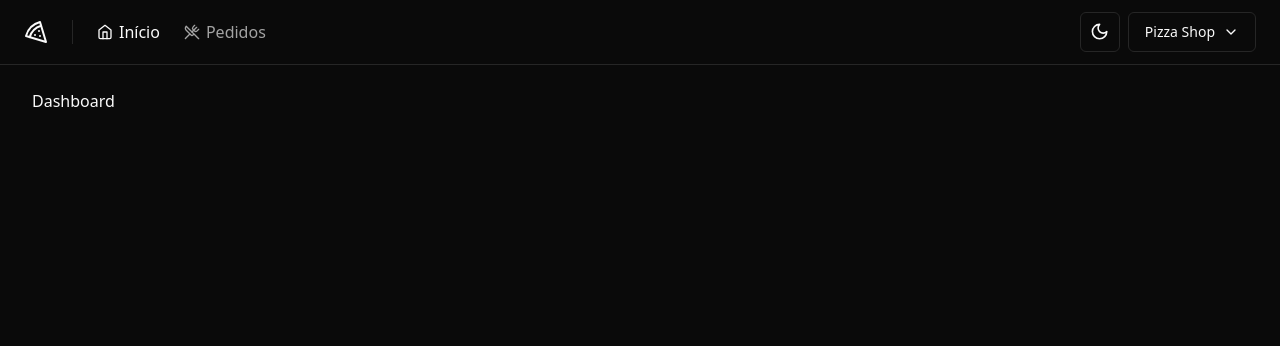
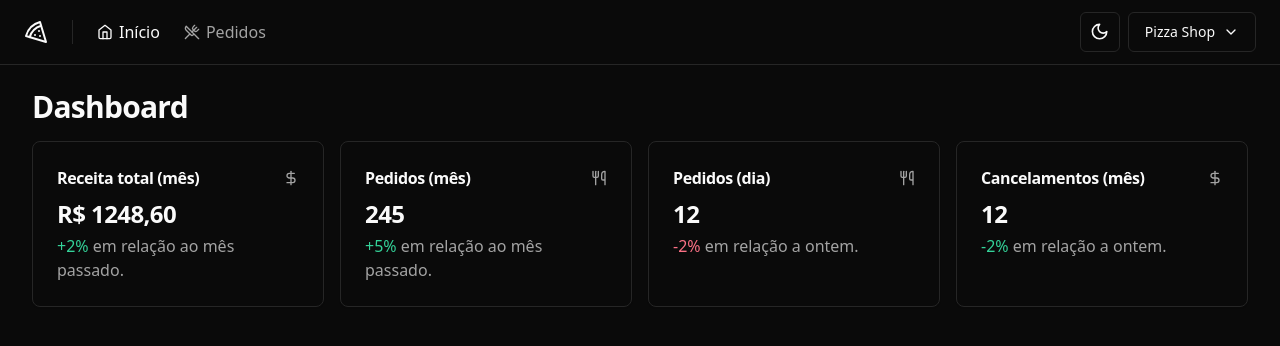
Before and after one commit to rodrrigodev/pizzashop-web, a React (Vite) app: page / in a window 1280 px wide. Shown: the top 346 px of the page. Built offline with nearby package versions, Linux system fonts and the light colour scheme.

Commit message:
orders dashboard

```diff
--- /dev/null
+++ b/src/components/ui/card.tsx
@@ -0,0 +1,79 @@
+import * as React from "react"
+
+import { cn } from "@/lib/utils"
+
+const Card = React.forwardRef<
+  HTMLDivElement,
+  React.HTMLAttributes<HTMLDivElement>
+>(({ className, ...props }, ref) => (
+  <div
+    ref={ref}
+    className={cn(
+      "rounded-lg border bg-card text-card-foreground shadow-sm",
+      className
+    )}
+    {...props}
+  />
+))
+Card.displayName = "Card"
+
+const CardHeader = React.forwardRef<
+  HTMLDivElement,
+  React.HTMLAttributes<HTMLDivElement>
+>(({ className, ...props }, ref) => (
+  <div
+    ref={ref}
+    className={cn("flex flex-col space-y-1.5 p-6", className)}
+    {...props}
+  />
+))
+CardHeader.displayName = "CardHeader"
+
+const CardTitle = React.forwardRef<
+  HTMLParagraphElement,
+  React.HTMLAttributes<HTMLHeadingElement>
+>(({ className, ...props }, ref) => (
+  <h3
+    ref={ref}
+    className={cn(
+      "text-2xl font-semibold leading-none tracking-tight",
+      className
+    )}
+    {...props}
+  />
+))
+CardTitle.displayName = "CardTitle"
+
+const CardDescription = React.forwardRef<
+  HTMLParagraphElement,
+  React.HTMLAttributes<HTMLParagraphElement>
+>(({ className, ...props }, ref) => (
+  <p
+    ref={ref}
+    className={cn("text-sm text-muted-foreground", className)}
+    {...props}
+  />
+))
+CardDescription.displayName = "CardDescription"
+
+const CardContent = React.forwardRef<
+  HTMLDivElement,
+  React.HTMLAttributes<HTMLDivElement>
+>(({ className, ...props }, ref) => (
+  <div ref={ref} className={cn("p-6 pt-0", className)} {...props} />
+))
+CardContent.displayName = "CardContent"
+
+const CardFooter = React.forwardRef<
+  HTMLDivElement,
+  React.HTMLAttributes<HTMLDivElement>
+>(({ className, ...props }, ref) => (
+  <div
+    ref={ref}
+    className={cn("flex items-center p-6 pt-0", className)}
+    {...props}
+  />
+))
+CardFooter.displayName = "CardFooter"
+
+export { Card, CardHeader, CardFooter, CardTitle, CardDescription, CardContent }
--- a/src/pages/app/dashboard.tsx
+++ /dev/null
@@ -1,10 +0,0 @@
-import { Helmet } from 'react-helmet-async'
-
-export function Dashboard() {
-  return (
-    <>
-      <Helmet title="Dashboard" />
-      <h1>Dashboard</h1>
-    </>
-  )
-}
--- /dev/null
+++ b/src/pages/app/dashboard/dashboard.tsx
@@ -0,0 +1,24 @@
+import { Helmet } from 'react-helmet-async'
+
+import { DayOrdersAmountCard } from './day-orders-amount-card'
+import { MonthCanceledOrdersAmountCard } from './month-canceled-orders-amount-card'
+import { MonthOrdersAmountCard } from './month-orders-amount-card'
+import { MonthRevenueCard } from './month-revenue-card'
+
+export function Dashboard() {
+  return (
+    <>
+      <Helmet title="Dashboard" />
+      <div className="flex flex-col gap-4">
+        <h1 className="text-3xl font-bold tracking-tight">Dashboard</h1>
+
+        <div className="grid grid-cols-4 gap-4">
+          <MonthRevenueCard />
+          <MonthOrdersAmountCard />
+          <DayOrdersAmountCard />
+          <MonthCanceledOrdersAmountCard />
+        </div>
+      </div>
+    </>
+  )
+}
--- /dev/null
+++ b/src/pages/app/dashboard/day-orders-amount-card.tsx
@@ -0,0 +1,22 @@
+import { Utensils } from 'lucide-react'
+
+import { Card, CardContent, CardHeader, CardTitle } from '@/components/ui/card'
+
+export function DayOrdersAmountCard() {
+  return (
+    <Card>
+      <CardHeader className="flex flex-row items-center justify-between space-y-0 pb-2">
+        <CardTitle className="text-base">Pedidos (dia)</CardTitle>
+        <Utensils className="h-4 w-4 text-muted-foreground" />
+      </CardHeader>
+
+      <CardContent className="space-y-1">
+        <span className="text-2xl font-bold tracking-tight">12</span>
+        <p className="text-xm text-muted-foreground">
+          <span className="text-rose-500 dark:text-rose-400">-2%</span> em
+          relação a ontem.
+        </p>
+      </CardContent>
+    </Card>
+  )
+}
--- /dev/null
+++ b/src/pages/app/dashboard/month-canceled-orders-amount-card.tsx
@@ -0,0 +1,22 @@
+import { DollarSign } from 'lucide-react'
+
+import { Card, CardContent, CardHeader, CardTitle } from '@/components/ui/card'
+
+export function MonthCanceledOrdersAmountCard() {
+  return (
+    <Card>
+      <CardHeader className="flex flex-row items-center justify-between space-y-0 pb-2">
+        <CardTitle className="text-base">Cancelamentos (mês)</CardTitle>
+        <DollarSign className="h-4 w-4 text-muted-foreground" />
+      </CardHeader>
+
+      <CardContent className="space-y-1">
+        <span className="text-2xl font-bold tracking-tight">12</span>
+        <p className="text-xm text-muted-foreground">
+          <span className="text-emerald-500 dark:text-emerald-400">-2%</span> em
+          relação a ontem.
+        </p>
+      </CardContent>
+    </Card>
+  )
+}
--- /dev/null
+++ b/src/pages/app/dashboard/month-orders-amount-card.tsx
@@ -0,0 +1,22 @@
+import { Utensils } from 'lucide-react'
+
+import { Card, CardContent, CardHeader, CardTitle } from '@/components/ui/card'
+
+export function MonthOrdersAmountCard() {
+  return (
+    <Card>
+      <CardHeader className="flex flex-row items-center justify-between space-y-0 pb-2">
+        <CardTitle className="text-base">Pedidos (mês)</CardTitle>
+        <Utensils className="h-4 w-4 text-muted-foreground" />
+      </CardHeader>
+
+      <CardContent className="space-y-1">
+        <span className="text-2xl font-bold tracking-tight">245</span>
+        <p className="text-xm text-muted-foreground">
+          <span className="text-emerald-500 dark:text-emerald-400">+5%</span> em
+          relação ao mês passado.
+        </p>
+      </CardContent>
+    </Card>
+  )
+}
--- /dev/null
+++ b/src/pages/app/dashboard/month-revenue-card.tsx
@@ -0,0 +1,22 @@
+import { DollarSign } from 'lucide-react'
+
+import { Card, CardContent, CardHeader, CardTitle } from '@/components/ui/card'
+
+export function MonthRevenueCard() {
+  return (
+    <Card>
+      <CardHeader className="flex flex-row items-center justify-between space-y-0 pb-2">
+        <CardTitle className="text-base">Receita total (mês)</CardTitle>
+        <DollarSign className="h-4 w-4 text-muted-foreground" />
+      </CardHeader>
+
+      <CardContent className="space-y-1">
+        <span className="text-2xl font-bold tracking-tight">R$ 1248,60</span>
+        <p className="text-xm text-muted-foreground">
+          <span className="text-emerald-500 dark:text-emerald-400">+2%</span> em
+          relação ao mês passado.
+        </p>
+      </CardContent>
+    </Card>
+  )
+}
--- a/src/routes.tsx
+++ b/src/routes.tsx
@@ -2,7 +2,7 @@ import { createBrowserRouter } from 'react-router-dom'
 
 import { AppLayout } from './pages/_layouts/app'
 import { AuthLayout } from './pages/_layouts/auth'
-import { Dashboard } from './pages/app/dashboard'
+import { Dashboard } from './pages/app/dashboard/dashboard'
 import { Orders } from './pages/app/orders/orders'
 import { SignIn } from './pages/auth/sign-in'
 import { SignUp } from './pages/auth/sign-up'
```
